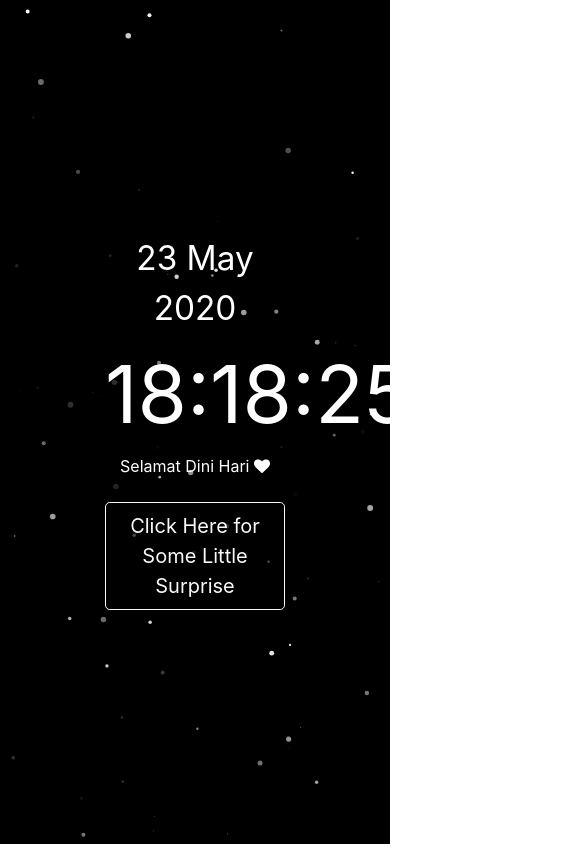
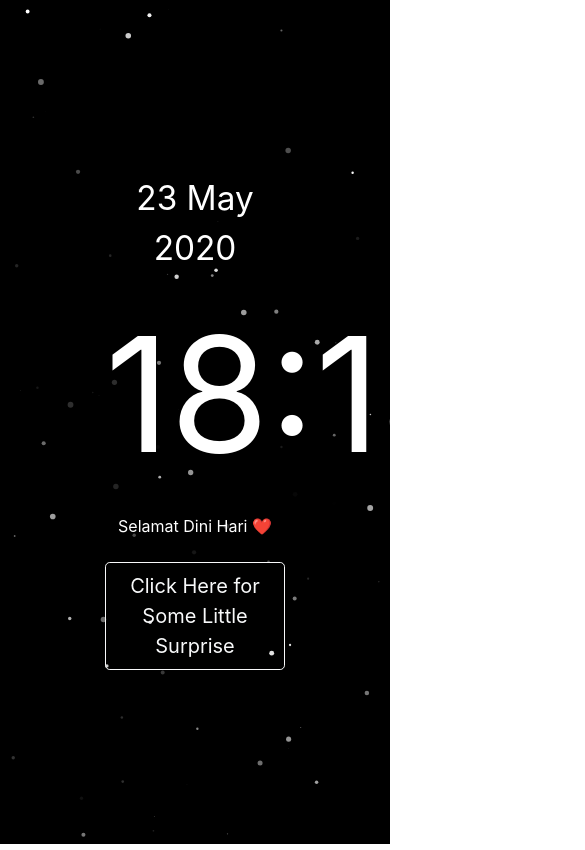
Before and after one commit to putradnata/hehehe, a plain HTML site: page index.html in a window 390 px wide. Shown: the top 850 px of the page, 585 px wide, since content can reach past the window. Drawn offline with nearby package versions, Linux system fonts and the light colour scheme; some packages are replaced by stand-ins of ours; a script that the page names is missing.

Commit message:
Update index.html

```diff
--- a/index.html
+++ b/index.html
@@ -8,19 +8,22 @@
     <!-- Define Bootstrap -->
     <link rel="stylesheet" href="https://maxcdn.bootstrapcdn.com/bootstrap/4.4.1/css/bootstrap.min.css">
     <!-- Define font awesome-->
-    <link href="https://stackpath.bootstrapcdn.com/font-awesome/4.7.0/css/font-awesome.min.css" rel="stylesheet" integrity="sha384-wvfXpqpZZVQGK6TAh5PVlGOfQNHSoD2xbE+QkPxCAFlNEevoEH3Sl0sibVcOQVnN" crossorigin="anonymous">
+    <link href="https://stackpath.bootstrapcdn.com/font-awesome/4.7.0/css/font-awesome.min.css" rel="stylesheet"
+        integrity="sha384-wvfXpqpZZVQGK6TAh5PVlGOfQNHSoD2xbE+QkPxCAFlNEevoEH3Sl0sibVcOQVnN" crossorigin="anonymous">
+
     <!-- sweetalert -->
-    <link rel="stylesheet" type="text/css" href="https://cdnjs.cloudflare.com/ajax/libs/limonte-sweetalert2/8.11.8/sweetalert2.min.css">
+    <link rel="stylesheet" type="text/css"
+        href="https://cdnjs.cloudflare.com/ajax/libs/limonte-sweetalert2/8.11.8/sweetalert2.min.css">
 
     <!-- Style -->
     <style>
-        body{
+        body {
             height: 100vh;
             overflow: hidden;
         }
 
 
-        #particles-js{
+        #particles-js {
             height: 100vh;
             width: 100%;
             background-color: black;
@@ -28,34 +31,27 @@
             position: absolute;
         }
 
-        #test{
+        #test {
             height: 100vh;
         }
 
-        #clock{
-            font-size:120pt;
+        #clock {
+            font-size: 120pt;
             color: white;
         }
 
-        #harinya{
-            font-size:25pt;
+        #harinya {
+            font-size: 25pt;
             color: white;
         }
 
-        #textnya{
+        #textnya {
             color: white;
         }
 
-        @media screen and (max-width:960px){
-            #clock{
-                font-size:60pt !important;
-            }
-        }
-
-        button.swal2-cancel.btn.btn-danger{
+        button.swal2-cancel.btn.btn-danger {
             margin-right: 5%;
         }
-
     </style>
 </head>
 
@@ -64,14 +60,15 @@
     <div class="container-fluid px-0" id="test">
         <div class="row align-items-center h-100">
             <div class="col-6 mx-auto">
-                <div id="harinya" class="text-center text-xs-center"></div>
+                <div id="harinya" class="text-center"></div>
                 <div id="clock" class="text-center">
                 </div>
                 <div id="textnya" class="text-center">
                 </div>
 
                 <div id="secretButton" class="text-center mt-4">
-                    <button type="button" id="rahasiatombol" class="btn btn-lg btn-outline-light">Click Here for Some Little Surprise</button>
+                    <button type="button" id="rahasiatombol" class="btn btn-lg btn-outline-light">Click Here for Some
+                        Little Surprise</button>
                 </div>
             </div>
         </div>
@@ -89,6 +86,9 @@
 
 <!-- Sweetalert-->
 <script src="https://cdnjs.cloudflare.com/ajax/libs/limonte-sweetalert2/8.11.8/sweetalert2.min.js"></script>
+
+<!-- baffle -->
+<script src="https://cdn.jsdelivr.net/npm/baffle@0.3.6/dist/baffle.min.js"></script>
 
 <!-- init particle js -->
 <script>
@@ -129,23 +129,39 @@
 
         document.getElementById('clock').innerHTML =
             h + ":" + m + ":" + s;
-        document.getElementById('harinya').innerHTML = t+" "+bulan+" "+y;
+        document.getElementById('harinya').innerHTML = t + " " + bulan + " " + y;
         var t = setTimeout(startTime, 500);
 
         Jam = h;
         Menit = m;
         Detik = s;
 
-        if(Jam>=0){
-            document.getElementById('textnya').innerHTML = "Selamat Dini Hari <i class='fa fa-heart'></i>";
-        }else if(Jam>=5){
-            document.getElementById('textnya').innerHTML = "Selamat Pagi <i class='fa fa-heart'></i>";
-        }else if(Jam>=12){
-            document.getElementById('textnya').innerHTML = "Selamat Siang <i class='fa fa-heart'></i>";
-        }else if(Jam>=3){
-            document.getElementById('textnya').innerHTML = "Selamat Sore <i class='fa fa-heart'></i>";
-        }else if(Jam>=7){
-            document.getElementById('textnya').innerHTML = "Selamat Malam <i class='fa fa-heart'></i>";
+        if (Jam >= 0) {
+            text = "Selamat Dini Hari ❤️";
+            // document.getElementById('textnya').innerHTML = text;
+        } else if (Jam >= 5) {
+            text = "Selamat Pagi ❤️";
+            // document.getElementById('textnya').innerHTML = text;
+        } else if (Jam >= 12) {
+            text = "Selamat Siang ❤️";
+            // document.getElementById('textnya').innerHTML = text;
+        } else if (Jam >= 3) {
+            text = "Selamat Sore ❤️";
+            // document.getElementById('textnya').innerHTML = text;
+        } else if (Jam >= 7) {
+            text = "Selamat Malam ❤️";
+            // document.getElementById('textnya').innerHTML = text;
+        }
+    }
+
+    var i = 0;
+    var speed = 100;
+
+    function typeWriter() {
+            if (i < text.length) {
+                document.getElementById("textnya").innerHTML += text.charAt(i);
+                i++;
+                setTimeout(typeWriter, speed);
             }
     }
 
@@ -157,10 +173,11 @@
     }
 
     startTime();
+    typeWriter();
 </script>
 
 <script type="text/javascript">
-    $("#rahasiatombol").on('click',function(){
+    $("#rahasiatombol").on('click', function () {
         const swalWithBootstrapButtons = Swal.mixin({
             customClass: {
                 confirmButton: 'btn btn-success',
@@ -174,13 +191,13 @@
             text: "",
             type: 'question',
             showCancelButton: true,
-            confirmButtonText: 'Ya <i class="fa fa-heart"></i>',
-            cancelButtonText: 'Tidak <i class="fa fa-sad-cry"></i>',
+            confirmButtonText: 'Ya ❤️',
+            cancelButtonText: 'Tidak 😭',
             reverseButtons: true
         }).then((result) => {
             if (result.value) {
                 swalWithBootstrapButtons.fire(
-                'Thank you! <i class="fa fa-heart"></i>',
+                    'Thank you! ❤️',
                     'Ingat Screenshot pilihanmu, kirim ke aku',
                     'success'
                 )
@@ -189,12 +206,12 @@
             ) {
                 swalWithBootstrapButtons.fire(
                     'Ditolak',
-                'Yah sayang sekali :(',
+                    'Yah sayang sekali 😭',
                     'error'
                 )
             }
         })
     });
+</script>
 
-</script>
 </html>
```
Lines whose indentation alone changed are shown as unchanged.
